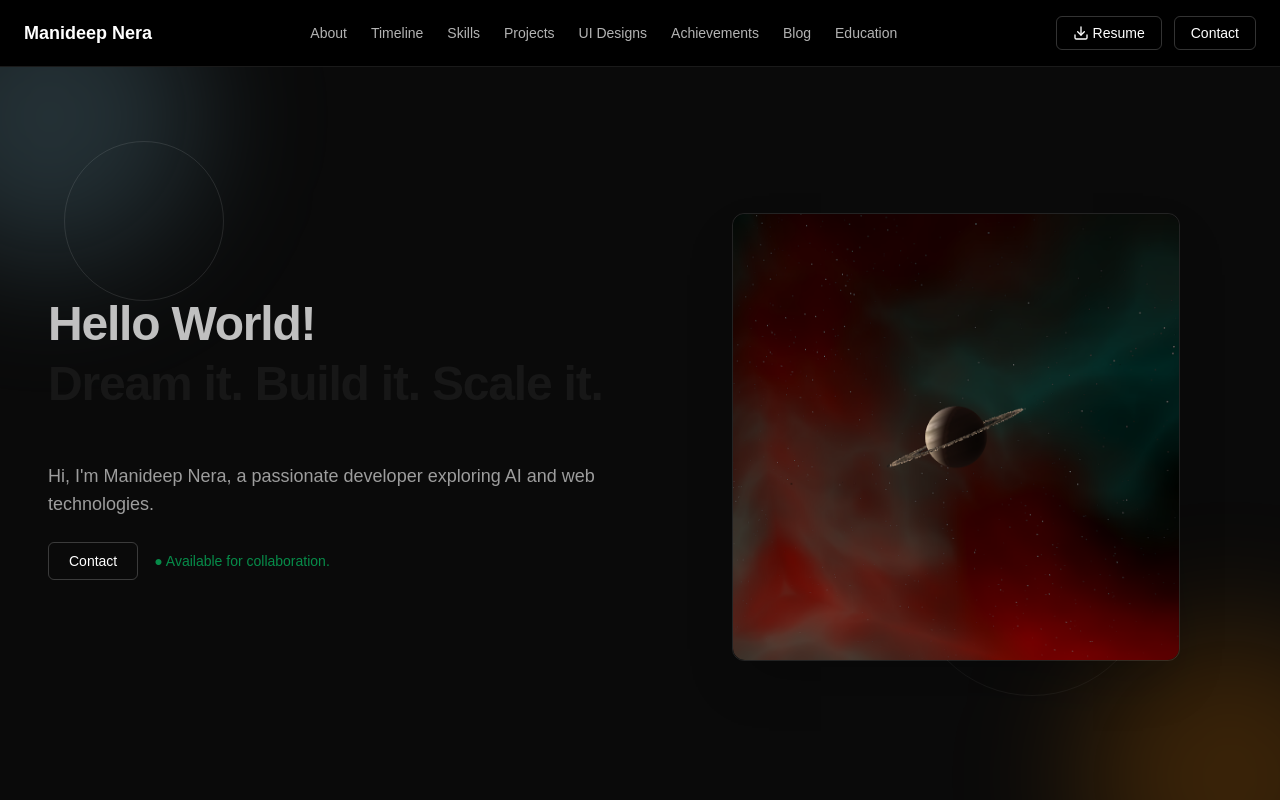
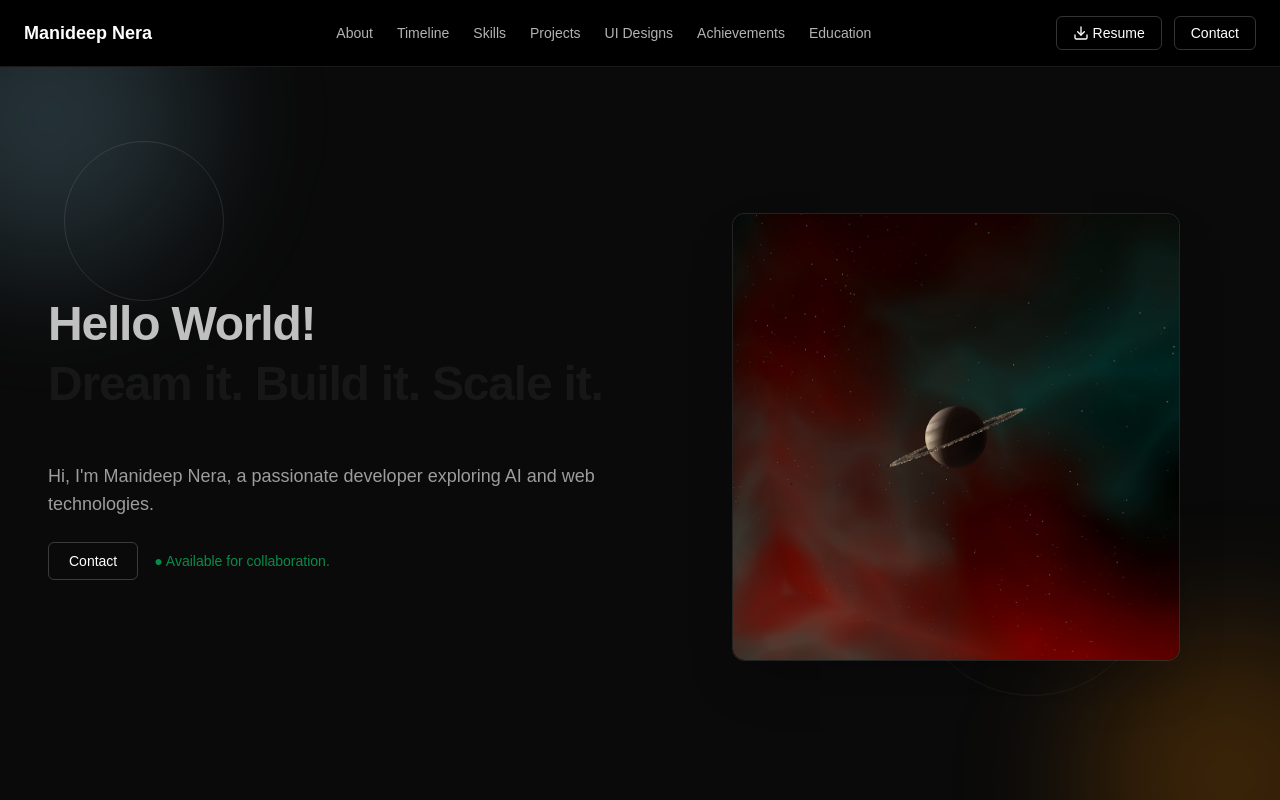
Before and after one commit to manideepnera/Portfolio, a Next.js app: page / in a window 1280 px wide. Shown: the top 800 px of the page. Built offline with nearby package versions, Linux system fonts and the light colour scheme.

Commit message:
Update Navbar.tsx

```diff
--- a/src/app/components/Navbar.tsx
+++ b/src/app/components/Navbar.tsx
@@ -41,7 +41,7 @@ const Navbar: React.FC<NavbarProps> = ({
     ["Projects", projectsRef],
     ["UI Designs", uidesignRef],
     ["Achievements", achievementsRef],
-    ["Blog", blogRef],
+    // ["Blog", blogRef],
     ["Education", educationRef],
   ];
 
```
